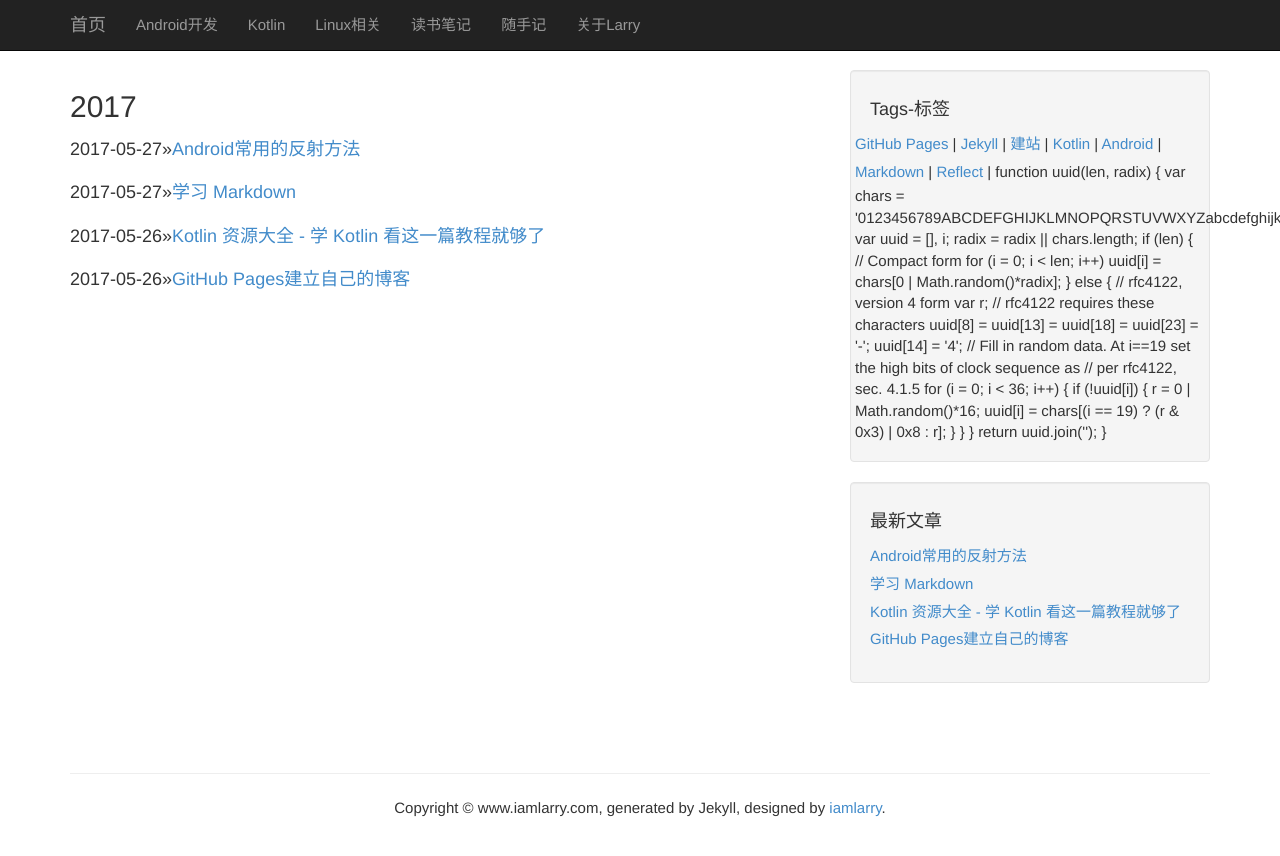
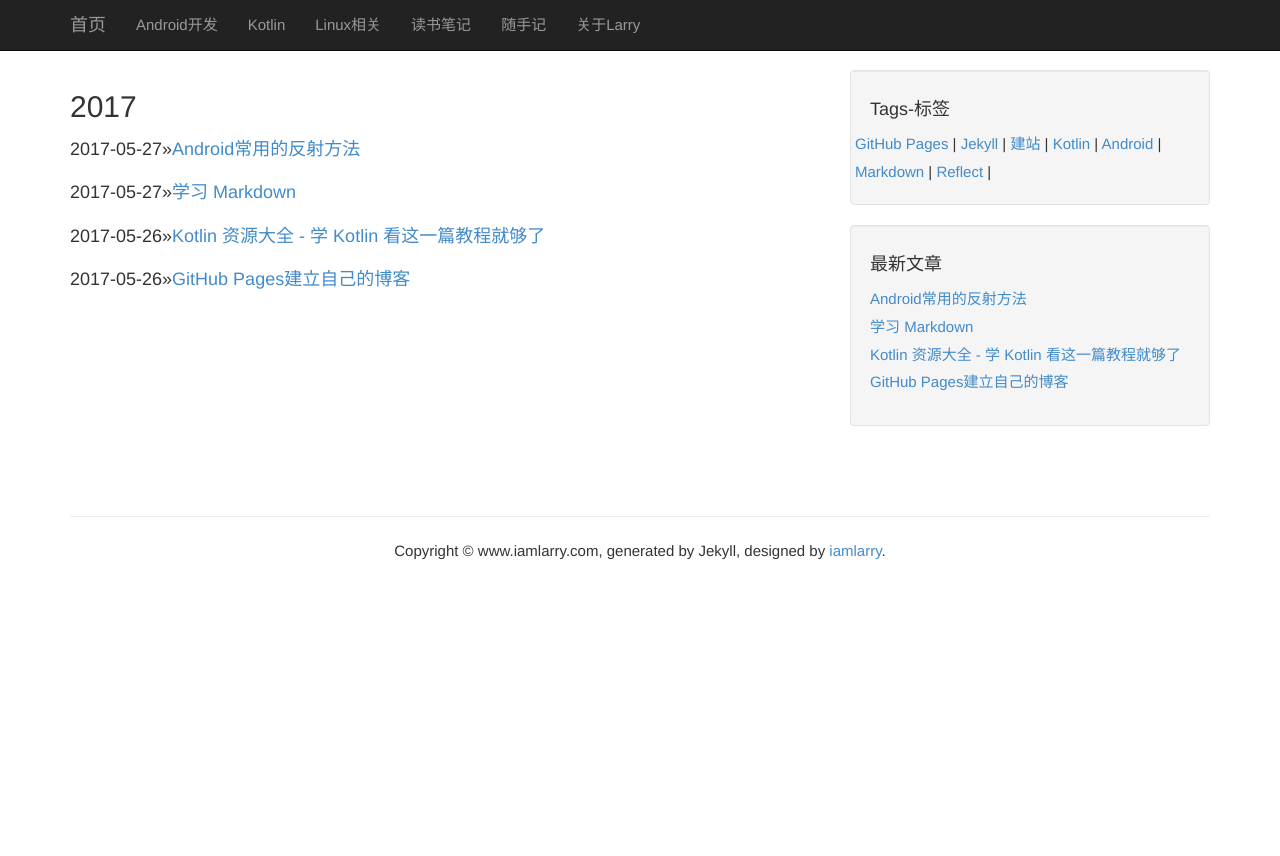
Before and after one commit to FightingLarry/FightingLarry.github.io, a Jekyll site: the page built from archives.md, in a window 1280 px wide. Shown: the top 856 px of the page. Built offline with Jekyll 4.4.1, drawn with Linux system fonts in a browser that asks for light colours.

Commit message:
Larry
uuid bug

```diff
--- a/_includes/categories.html
+++ b/_includes/categories.html
@@ -1,33 +1,3 @@
 {% for tag in site.tags %}
-    <a href="/tags.html?id=uuid(10,16)#{{ tag[0] }}"> {{ tag[0] }}</a> |
+    <a href="/tags.html#{{ tag[0] }}"> {{ tag[0] }}</a> |
 {% endfor %}
-
-
-function uuid(len, radix) {
-  var chars = '0123456789ABCDEFGHIJKLMNOPQRSTUVWXYZabcdefghijklmnopqrstuvwxyz'.split('');
-  var uuid = [], i;
-  radix = radix || chars.length;
-
-  if (len) {
-   // Compact form
-   for (i = 0; i < len; i++) uuid[i] = chars[0 | Math.random()*radix];
-  } else {
-   // rfc4122, version 4 form
-   var r;
-
-   // rfc4122 requires these characters
-   uuid[8] = uuid[13] = uuid[18] = uuid[23] = '-';
-   uuid[14] = '4';
-
-   // Fill in random data. At i==19 set the high bits of clock sequence as
-   // per rfc4122, sec. 4.1.5
-   for (i = 0; i < 36; i++) {
-    if (!uuid[i]) {
-     r = 0 | Math.random()*16;
-     uuid[i] = chars[(i == 19) ? (r & 0x3) | 0x8 : r];
-    }
-   }
-  }
-
-  return uuid.join('');
-}
```
